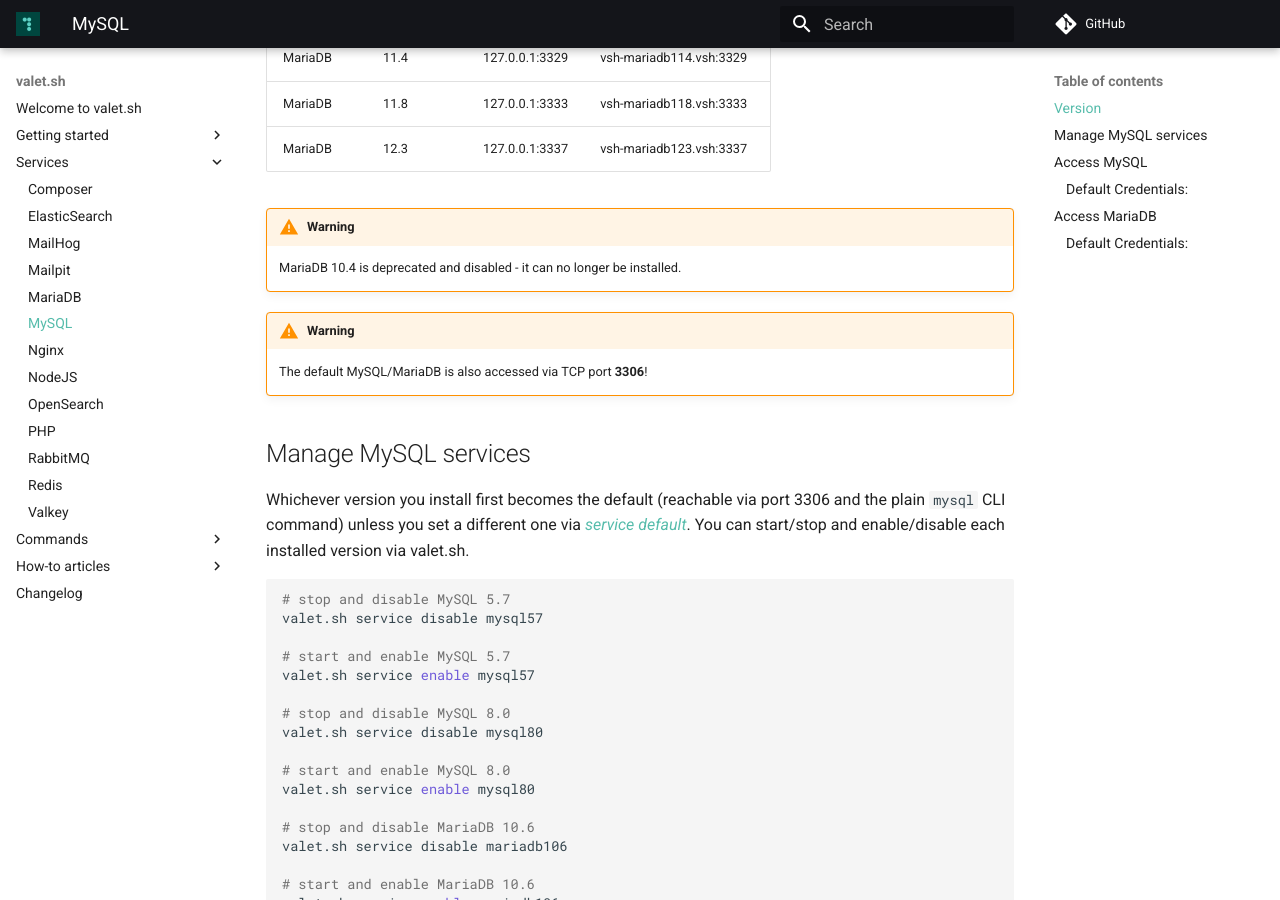
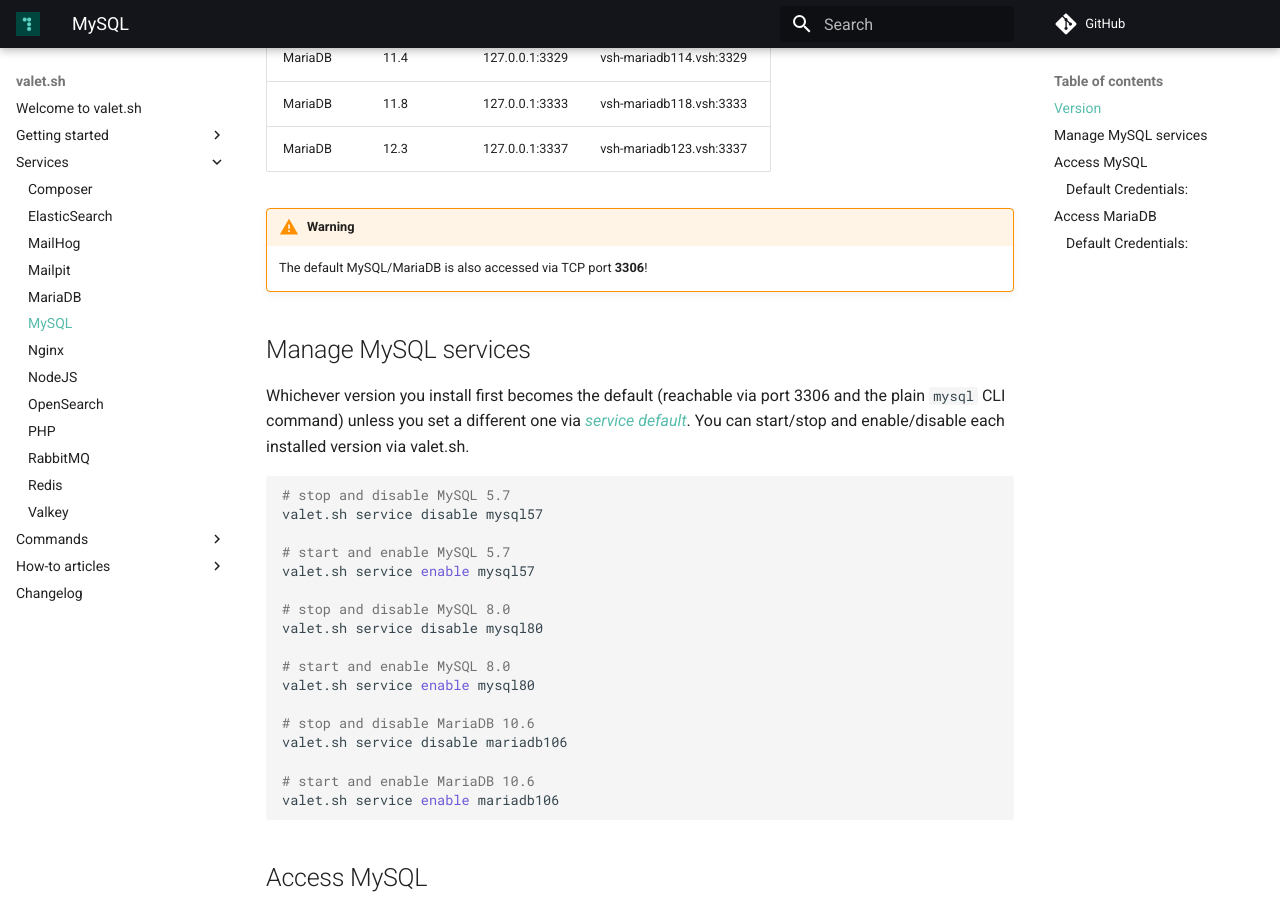
Before and after one commit to valet-sh/docs, an MkDocs documentation site: the page built from docs/services/mysql.md, in a window 1280 px wide and 900 px high, scrolled down 725 px. Built offline with MkDocs 1.6.1 and Material for MkDocs 9.7.7, drawn with Linux system fonts in a browser that asks for light colours; comment, search, counter and statistics services are not loaded; the version menu is left out.

Commit message:
Update mysql service documentation

```diff
--- a/docs/services/mysql.md
+++ b/docs/services/mysql.md
@@ -27,8 +27,6 @@
 | MariaDB | 11.8    | 127.0.0.1:3333   | vsh-mariadb118.vsh:3333     |
 | MariaDB | 12.3    | 127.0.0.1:3337   | vsh-mariadb123.vsh:3337     |
 
-!!! Warning
-    MariaDB 10.4 is deprecated and disabled - it can no longer be installed.
 
 !!! Warning
     The default MySQL/MariaDB is also accessed via TCP port <strong>3306</strong>!
```
